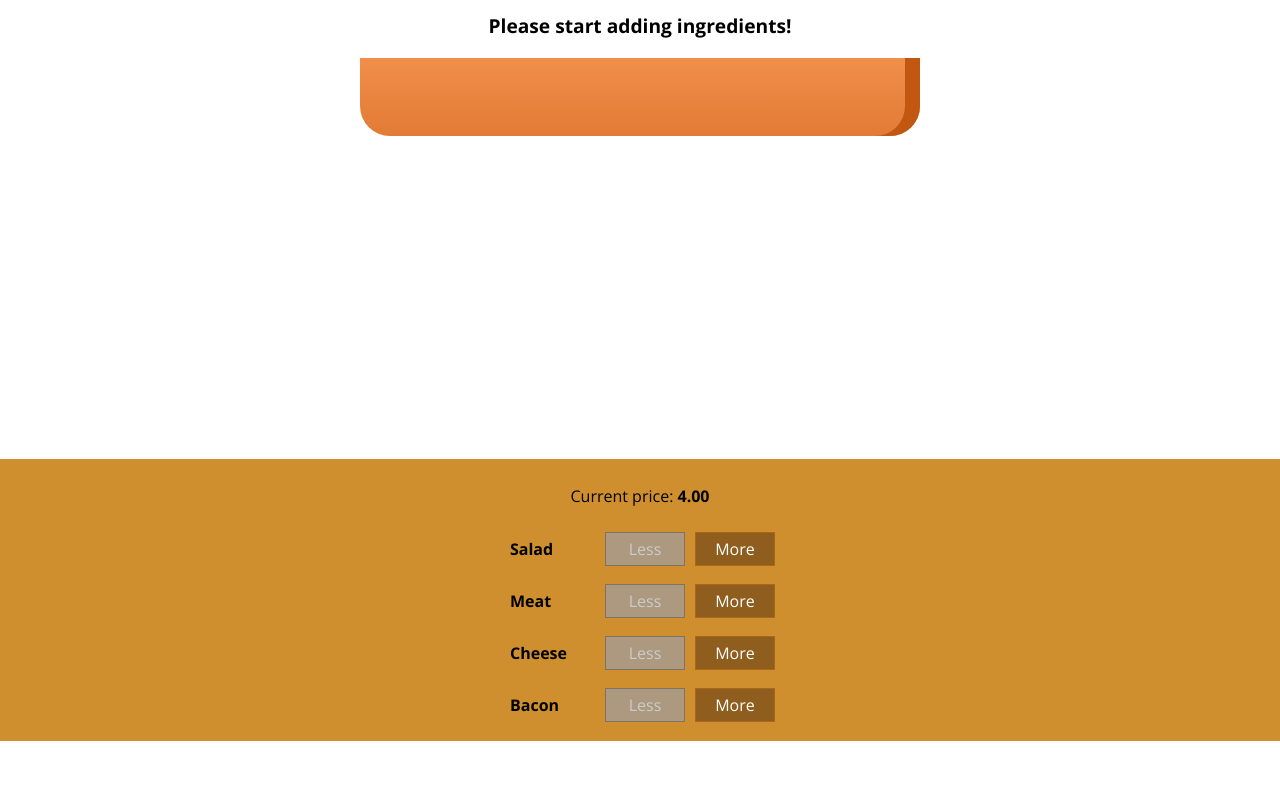
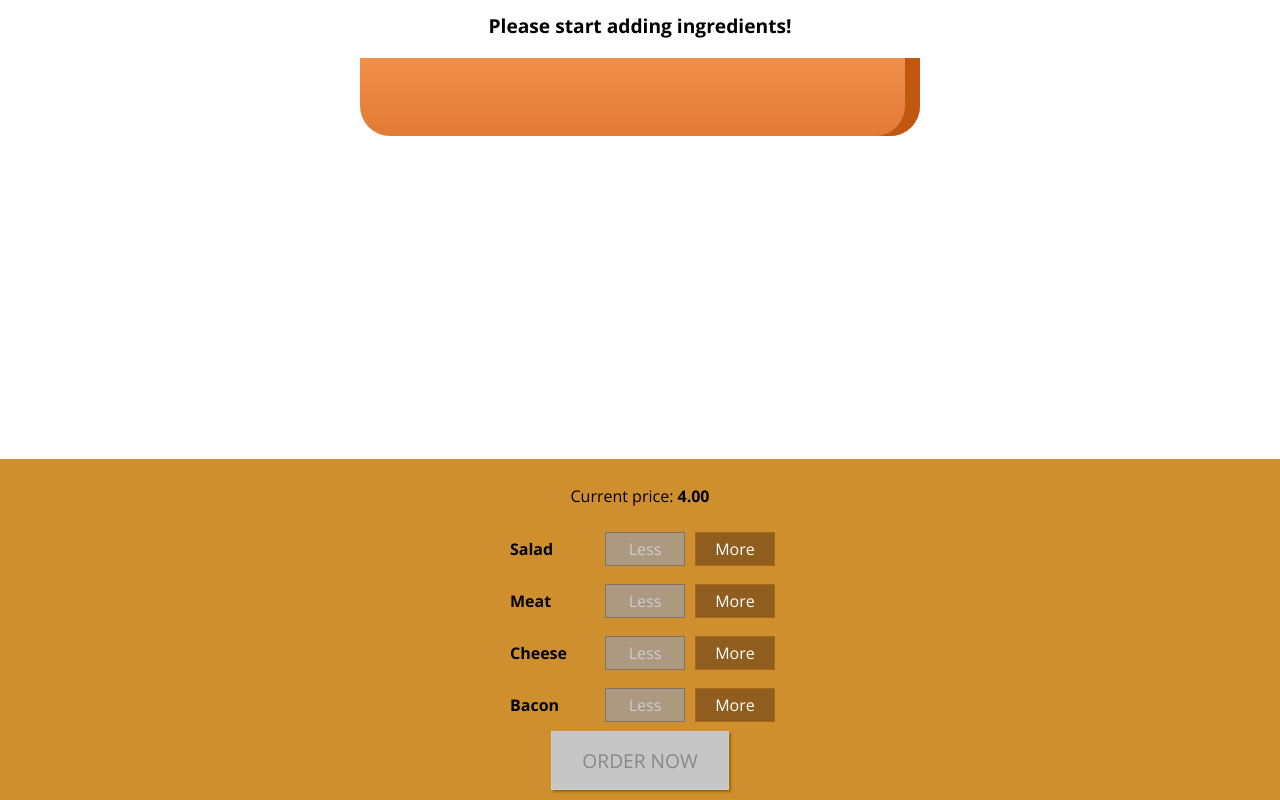
Before and after one commit to rasikag/Burger-Eat, a React app: page / in a window 1280 px wide. Shown: the part 179-979 px from the top of the page. Before the commit the page ends 920 px from the top, so only its background shows below. Built offline with nearby package versions, Linux system fonts and the light colour scheme.

Commit message:
Adding the Order Button

```diff
--- a/src/components/Burger/BuildControls/BuildControls.css
+++ b/src/components/Burger/BuildControls/BuildControls.css
@@ -8,3 +8,44 @@
     margin: auto;
     padding: 10px 0;
 }
+
+.OrderButton {
+    background-color: #DAD735;
+    outline: none;
+    cursor: pointer;
+    border: 1px solid #966909;
+    color: #966909;
+    font-family: inherit;
+    font-size: 1.2em;
+    padding: 15px 30px;
+    box-shadow: 2px 2px 2px #966909;
+}
+
+.OrderButton:hover, .OrderButton:active {
+    background-color: #A0DB41;
+    border: 1px solid #966909;
+    color: #966909;
+}
+
+.OrderButton:disabled {
+    background-color: #C7C6C6;
+    cursor: not-allowed;
+    border: 1px solid #CCC;
+    color: #888888;
+}
+
+.OrderButton:not(:disabled) {
+    animation: enable 0.3s linear;
+}
+
+@keyframes enable {
+    0% {
+        transform: scale(1);
+    }
+    60% {
+        transform: scale(1.1);
+    }
+    100% {
+        transform: scale(1);
+    }
+}
--- a/src/components/Burger/BuildControls/BuildControls.js
+++ b/src/components/Burger/BuildControls/BuildControls.js
@@ -23,6 +23,9 @@
                         removed={() => props.ingredientRemoved(ctrl.type)}
                         disabled={ props.disabled[ctrl.type] } />
         })}
+        <button
+            disabled={!props.purchasable}
+            className={classes.OrderButton}>ORDER NOW</button>
     </div>
 );
 
--- a/src/containers/BurgerBuilder/BurgerBuilder.js
+++ b/src/containers/BurgerBuilder/BurgerBuilder.js
@@ -26,7 +26,8 @@
             cheese: 0,
             meat: 0
         },
-        totalPrice: 4
+        totalPrice: 4,
+        purchasable: false
     };
 
     addIngredientHandler = (type) => {
@@ -41,6 +42,7 @@
             totalPrice : newPrice,
             ingredients : updateIngredients
         });
+        this.updatePurchaseStatus(updateIngredients);
     }
 
     removeIngredientHandler = (type) => {
@@ -58,6 +60,18 @@
             totalPrice : newPrice,
             ingredients : updateIngredients
         });
+        this.updatePurchaseStatus(updateIngredients);
+    }
+
+    updatePurchaseStatus(ingredients) {
+        const sum = Object.keys(ingredients)
+                        .map(inKey => {
+                            return ingredients[inKey];
+                        })
+                        .reduce((sum, el)=> {
+                            return sum + el;
+                        },0);
+        this.setState({purchasable: sum > 0});
     }
 
     render() {
@@ -77,6 +91,7 @@
                     ingredientAdded={this.addIngredientHandler}
                     ingredientRemoved={this.removeIngredientHandler}
                     disabled={disableInfo}
+                    purchasable={this.state.purchasable}
                     price={this.state.totalPrice}/>
             </Aux>
         );
```
